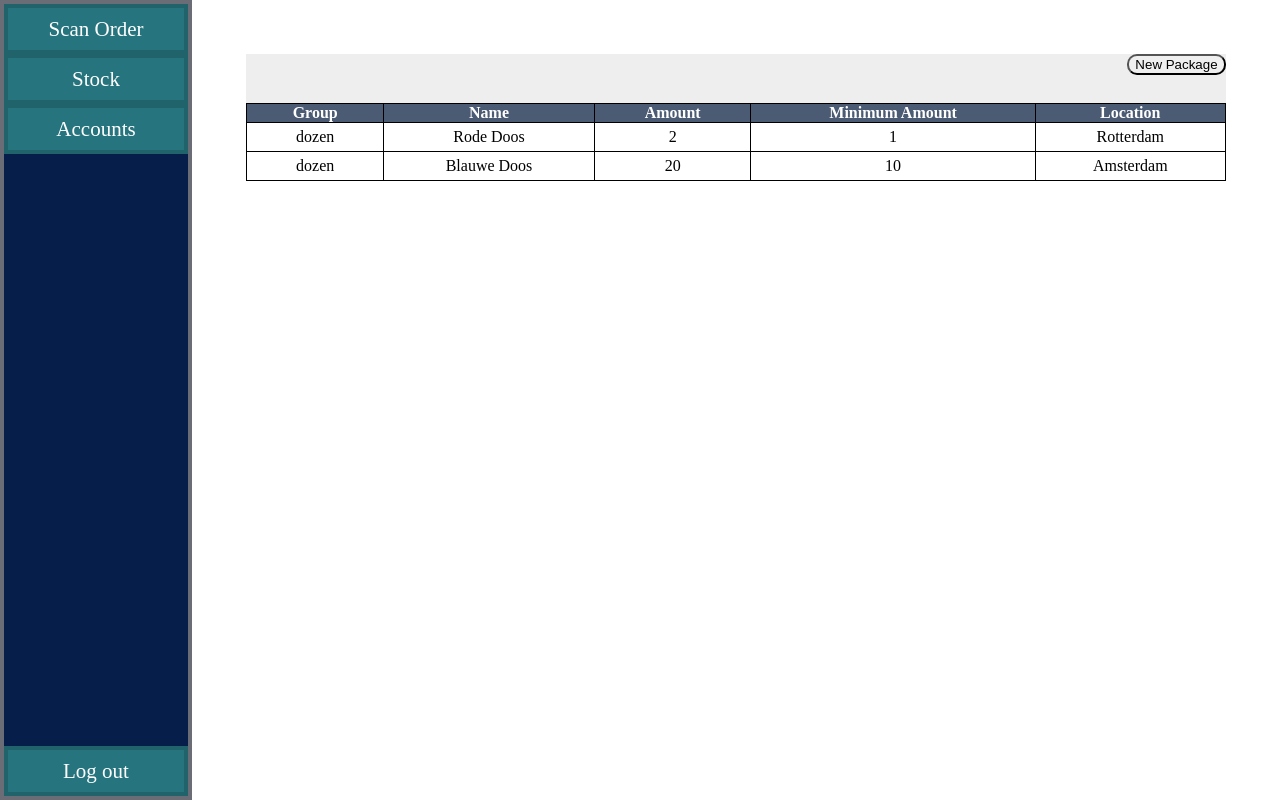
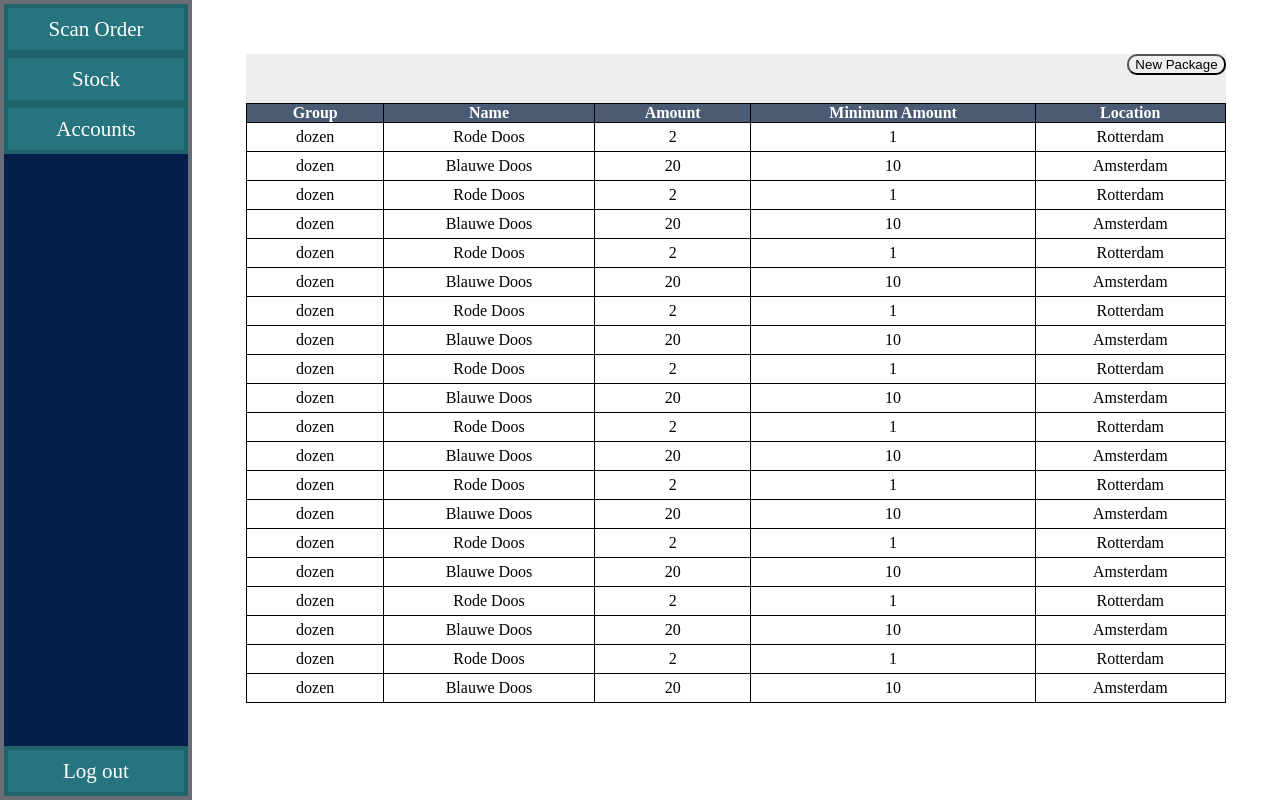
Before and after one commit to DaaromThomas/FrontendVdLelie_Angular, an Angular app: page /stock in a window 1280 px wide. Built offline with nearby package versions, Linux system fonts and the light colour scheme.

Commit message:
styling: tables crollable, and shrinks with popup

```diff
--- a/src/app/stock/stock.component.css
+++ b/src/app/stock/stock.component.css
@@ -10,19 +10,43 @@
     padding-top: 5%;
 }
 
+.table-wrapper {
+    display: block;
+    width: 100%;
+    height: 75vh;
+    overflow: auto;
+ }
+
+ .table-wrapper-expanded {
+    display: block;
+    width: 100%;
+    height: 20vh;
+    overflow: auto;
+ }
+
 td {
     text-align: center;
     padding: 5px 15px;
-}
+ }
 
 th {
     background-color: #4a5b73;
     color: white;
     padding: 0px 15px;
-}
+    position: sticky;
+    top: 0;
+    z-index: 100;
+ }
 
 table {
     width: 100%;
+    border-collapse: collapse;
+    display: table;
+ }
+
+tbody {
+    max-height: 80%;
+    overflow: auto;
 }
 
 table, th, td {
--- a/src/app/stock/stock.component.html
+++ b/src/app/stock/stock.component.html
@@ -5,8 +5,9 @@
         <app-add-package-popup class="package-popup" (addPackage)="addPackage($event)" (popupClosed)="onPopupClosed($event)"></app-add-package-popup>
     </div>
     <div class="spacer"></div>
+    <div [class]="tableWrapperClass">
         <table>
-        <tbody>
+            <thead>
                 <tr>
                     <th>Group</th>
                     <th>Name</th>
@@ -14,6 +15,8 @@
                     <th>Minimum Amount</th>
                     <th>Location</th>
                 </tr>
+            </thead>
+            <tbody>
                 @for (product of stock; track $index) {
                     <tr>
                         <td>{{product.getGroup()}}</td>
@@ -28,3 +31,5 @@
             </tbody>
         </table>
     </div>
+
+</div>
--- a/src/app/stock/stock.component.ts
+++ b/src/app/stock/stock.component.ts
@@ -11,10 +11,43 @@ import { DataStorageService } from '../services/data-storage.service';
 })
 export class StockComponent {
   displayPackage: boolean = false;
+  tableWrapperClass: string = 'table-wrapper';
 
   stock: Packaging[] = [
     new Packaging('dozen', '1', 2, 1, 'Rode Doos', 'Rotterdam'),
-    new Packaging('dozen', '2', 20, 10, 'Blauwe Doos', 'Amsterdam')
+    new Packaging('dozen', '2', 20, 10, 'Blauwe Doos', 'Amsterdam'),
+    new Packaging('dozen', '1', 2, 1, 'Rode Doos', 'Rotterdam'),
+    new Packaging('dozen', '2', 20, 10, 'Blauwe Doos', 'Amsterdam'),
+    new Packaging('dozen', '1', 2, 1, 'Rode Doos', 'Rotterdam'),
+    new Packaging('dozen', '2', 20, 10, 'Blauwe Doos', 'Amsterdam'),
+    new Packaging('dozen', '1', 2, 1, 'Rode Doos', 'Rotterdam'),
+    new Packaging('dozen', '2', 20, 10, 'Blauwe Doos', 'Amsterdam'),
+    new Packaging('dozen', '1', 2, 1, 'Rode Doos', 'Rotterdam'),
+    new Packaging('dozen', '2', 20, 10, 'Blauwe Doos', 'Amsterdam'),
+    new Packaging('dozen', '1', 2, 1, 'Rode Doos', 'Rotterdam'),
+    new Packaging('dozen', '2', 20, 10, 'Blauwe Doos', 'Amsterdam'),
+    new Packaging('dozen', '1', 2, 1, 'Rode Doos', 'Rotterdam'),
+    new Packaging('dozen', '2', 20, 10, 'Blauwe Doos', 'Amsterdam'),
+    new Packaging('dozen', '1', 2, 1, 'Rode Doos', 'Rotterdam'),
+    new Packaging('dozen', '2', 20, 10, 'Blauwe Doos', 'Amsterdam'),
+    new Packaging('dozen', '1', 2, 1, 'Rode Doos', 'Rotterdam'),
+    new Packaging('dozen', '2', 20, 10, 'Blauwe Doos', 'Amsterdam'),
+    new Packaging('dozen', '1', 2, 1, 'Rode Doos', 'Rotterdam'),
+    new Packaging('dozen', '2', 20, 10, 'Blauwe Doos', 'Amsterdam'),
+    new Packaging('dozen', '1', 2, 1, 'Rode Doos', 'Rotterdam'),
+    new Packaging('dozen', '2', 20, 10, 'Blauwe Doos', 'Amsterdam'),
+    new Packaging('dozen', '1', 2, 1, 'Rode Doos', 'Rotterdam'),
+    new Packaging('dozen', '2', 20, 10, 'Blauwe Doos', 'Amsterdam'),
+    new Packaging('dozen', '1', 2, 1, 'Rode Doos', 'Rotterdam'),
+    new Packaging('dozen', '2', 20, 10, 'Blauwe Doos', 'Amsterdam'),
+    new Packaging('dozen', '1', 2, 1, 'Rode Doos', 'Rotterdam'),
+    new Packaging('dozen', '2', 20, 10, 'Blauwe Doos', 'Amsterdam'),
+    new Packaging('dozen', '1', 2, 1, 'Rode Doos', 'Rotterdam'),
+    new Packaging('dozen', '2', 20, 10, 'Blauwe Doos', 'Amsterdam'),
+    new Packaging('dozen', '1', 2, 1, 'Rode Doos', 'Rotterdam'),
+    new Packaging('dozen', '2', 20, 10, 'Blauwe Doos', 'Amsterdam'),
+    new Packaging('dozen', '1', 2, 1, 'Rode Doos', 'Rotterdam'),
+    new Packaging('dozen', '2', 20, 10, 'Blauwe Doos', 'Amsterdam'),
   ];
 
   mockLocations: string[] = [
@@ -25,10 +58,12 @@ export class StockComponent {
 
   displayPackagePopup() {
     this.displayPackage = true;
+    this.tableWrapperClass = this.displayPackage ? 'table-wrapper-expanded' : 'table-wrapper';
   }
 
   onPopupClosed(isClosed: boolean) {
     this.displayPackage = isClosed;
+    this.tableWrapperClass = this.displayPackage ? 'table-wrapper-expanded' : 'table-wrapper';
   }
 
 
```
Lines whose indentation alone changed are shown as unchanged.
